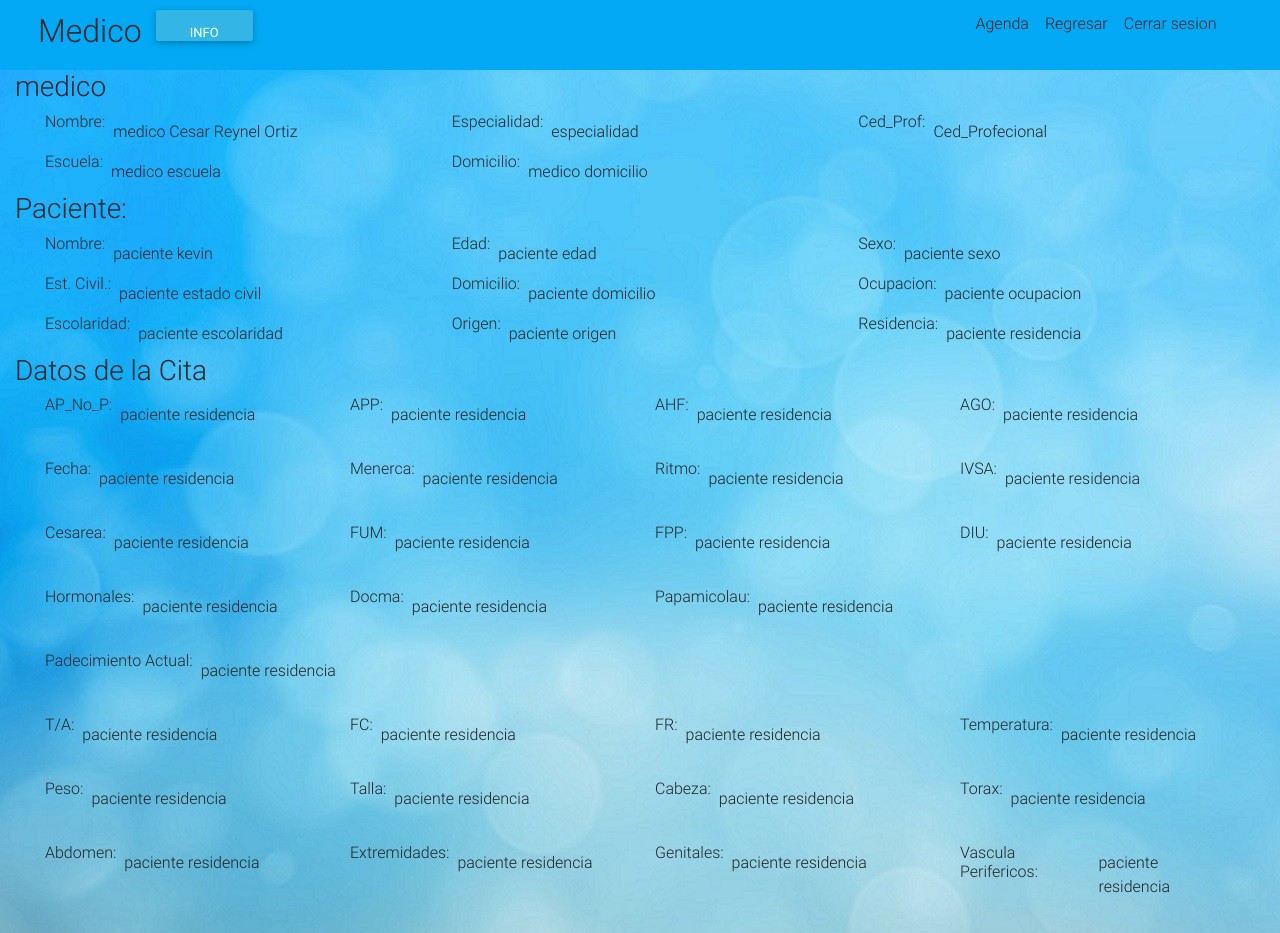
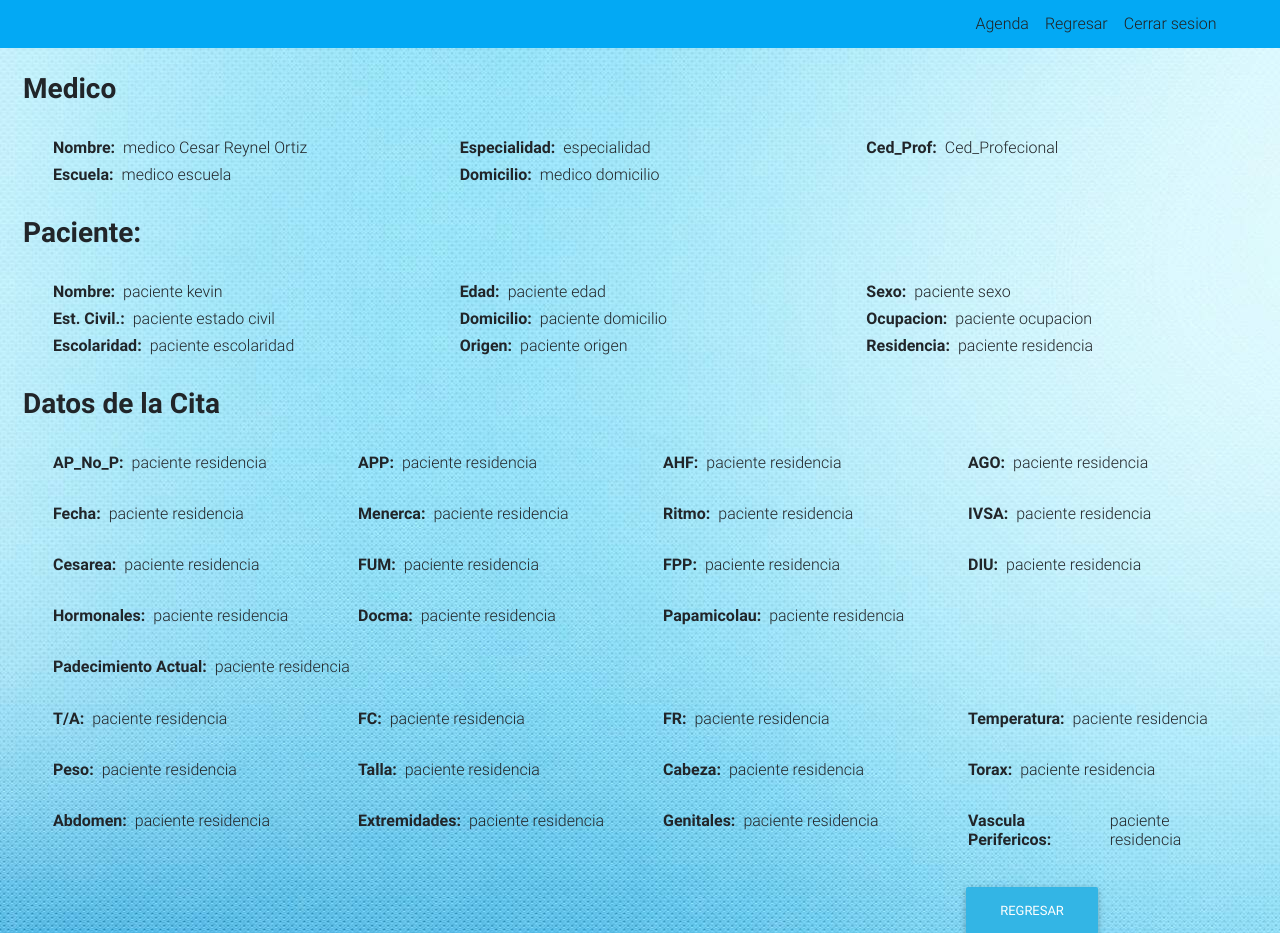
Before and after one commit to kevinjmr/clinica, a PHP site: page /vercita.php in a window 1280 px wide; the page is wider, and only the part inside the window is pictured. Shown: the top 933 px of that part. Run offline with PHP 8.4, Linux system fonts and the light colour scheme.

Commit message:
cambia men

```diff
--- a/vercita.php
+++ b/vercita.php
@@ -26,9 +26,7 @@
 	<nav class="light-blue site-header py-1">
       <div class="col-12 container d-flex flex-column flex-md-row">
         <div class="col-9 container d-flex flex-column flex-md-row">
-          <h2 class="py-2 px-2 d-none d-md-inline-block" href="#modal-select-paciente" data-toggle="modal" >Medico</h2>
-          <button type="button" class="btn btn-info" style="max-width: 40%; max-height:  50%;" data-dismiss="modal">info</button>
-        </div>
+          </div>
         <div class="col-5 container d-flex flex-column flex-md-row">
           <a class="text-dark py-2 px-2 d-none d-md-inline-block" href="#">Agenda</a>
           <a class="text-dark py-2 px-2 d-none d-md-inline-block" href="#">Regresar</a>
@@ -36,21 +34,22 @@
         </div>
       </div>
   </nav>
-
+<br>
 <div class="col-12  flex-md-row">
-<h3>medico</h3>
+<h3 class="font-weight-bold px-2">Medico</h3>
+<br>
   <div class="col-12 container d-flex flex-column flex-md-row">
   	<div class="col-4 container d-flex flex-column flex-md-row">
-  	<h6>Nombre:</h6>
-  	<a class="text-dark py-2 px-2 d-none d-md-inline-block" href="#">medico Cesar Reynel Ortiz</a>
+  	<h6 class="font-weight-bold px-2">Nombre:</h6>
+  	<h6 name="">medico Cesar Reynel Ortiz</a>
   </div>
   <div class="col-4 container d-flex flex-column flex-md-row">
-  <h6>Especialidad:</h6>
-  	<a class="text-dark py-2 px-2 d-none d-md-inline-block" href="#">especialidad</a>
+  <h6 class="font-weight-bold px-2">Especialidad:</h6>
+  	<h6 name="">especialidad</a>
   </div>
   <div class="col-4 container d-flex flex-column flex-md-row">
-  <h6>Ced_Prof:</h6>
-  	<a class="text-dark py-2 px-2 d-none d-md-inline-block" href="#">Ced_Profecional</a>
+  <h6 class="font-weight-bold px-2">Ced_Prof:</h6>
+  	<h6 name="">Ced_Profecional</a>
   </div>
   </div>
 
@@ -58,144 +57,147 @@
 
   <div class="col-12 container d-flex flex-column flex-md-row">
   	<div class="col-4 container d-flex flex-column flex-md-row">
-  	<h6>Escuela:</h6>
-  	<a class="text-dark py-2 px-2 d-none d-md-inline-block" href="#">medico escuela</a>
+  	<h6 class="font-weight-bold px-2">Escuela:</h6>
+  	<h6 name="">medico escuela</a>
   </div>
   <div class="col-4 container d-flex flex-column flex-md-row">
-  <h6>Domicilio:</h6>
-  	<a class="text-dark py-2 px-2 d-none d-md-inline-block" href="#">medico domicilio</a>
+  <h6 class="font-weight-bold px-2">Domicilio:</h6>
+  	<h6 name="">medico domicilio</a>
   </div>
   <div class="col-4 container d-flex flex-column flex-md-row">
-  	<a class="text-dark py-2 px-2 d-none d-md-inline-block" href="#"></a>
+  	<h6 name=""></a>
   </div>
   </div>
-<h3>Paciente:</h3>
+  <br>
+<h3 class="font-weight-bold px-2">Paciente:</h3>
+<br>
   <div class="col-12 container d-flex flex-column flex-md-row">
   	<div class="col-4 container d-flex flex-column flex-md-row">
-  	<h6>Nombre:</h6>
-  	<a class="text-dark py-2 px-2 d-none d-md-inline-block" href="#">paciente kevin</a>
+  	<h6 class="font-weight-bold px-2">Nombre:</h6>
+  	<h6 name="">paciente kevin</a>
   </div>
   <div class="col-4 container d-flex flex-column flex-md-row">
-  <h6>Edad:</h6>
-  	<a class="text-dark py-2 px-2 d-none d-md-inline-block" href="#">paciente edad</a>
+  <h6 class="font-weight-bold px-2">Edad:</h6>
+  	<h6 name="">paciente edad</a>
   </div>
   <div class="col-4 container d-flex flex-column flex-md-row">
-  <h6>Sexo:</h6>
-  	<a class="text-dark py-2 px-2 d-none d-md-inline-block" href="#">paciente sexo</a>
+  <h6 class="font-weight-bold px-2">Sexo:</h6>
+  	<h6 name="">paciente sexo</a>
   </div>
   </div>
 
   <div class="col-12 container d-flex flex-column flex-md-row">
   	<div class="col-4 container d-flex flex-column flex-md-row">
-  	<h6>Est. Civil.:</h6>
-  	<a class="text-dark py-2 px-2 d-none d-md-inline-block" href="#">paciente estado civil</a>
+  	<h6 class="font-weight-bold px-2">Est. Civil.:</h6>
+  	<h6 name="">paciente estado civil</a>
   </div>
   <div class="col-4 container d-flex flex-column flex-md-row">
-  <h6>Domicilio:</h6>
-  	<a class="text-dark py-2 px-2 d-none d-md-inline-block" href="#">paciente domicilio</a>
+  <h6 class="font-weight-bold px-2">Domicilio:</h6>
+  	<h6 name="">paciente domicilio</a>
   </div>
   <div class="col-4 container d-flex flex-column flex-md-row">
-  <h6>Ocupacion:</h6>
-  	<a class="text-dark py-2 px-2 d-none d-md-inline-block" href="#">paciente ocupacion</a>
+  <h6 class="font-weight-bold px-2">Ocupacion:</h6>
+  	<h6 name="">paciente ocupacion</a>
   </div>
   </div>
 
 
   <div class="col-12 container d-flex flex-column flex-md-row">
   	<div class="col-4 container d-flex flex-column flex-md-row">
-  	<h6>Escolaridad:</h6>
-  	<a class="text-dark py-2 px-2 d-none d-md-inline-block" href="#">paciente escolaridad</a>
+  	<h6 class="font-weight-bold px-2">Escolaridad:</h6>
+  	<h6 name="">paciente escolaridad</a>
   </div>
   <div class="col-4 container d-flex flex-column flex-md-row">
-  <h6>Origen:</h6>
-  	<a class="text-dark py-2 px-2 d-none d-md-inline-block" href="#">paciente origen</a>
+  <h6 class="font-weight-bold px-2">Origen:</h6>
+  	<h6 name="">paciente origen</a>
   </div>
   <div class="col-4 container d-flex flex-column flex-md-row">
-  <h6>Residencia:</h6>
-  	<a class="text-dark py-2 px-2 d-none d-md-inline-block" href="#">paciente residencia</a>
+  <h6 class="font-weight-bold px-2">Residencia:</h6>
+  	<h6 name="">paciente residencia</a>
   </div>
   </div>
-
-<h3>Datos de la Cita</h3>
+<br>
+<h3 class="font-weight-bold px-2">Datos de la Cita</h3>
+<br>
   <div class="col-12 container d-flex flex-column flex-md-row">
   	<div class="col-3 container d-flex flex-column flex-md-row">
-    <h6>AP_No_P:</h6>
-    <a class="text-dark py-2 px-2 d-none d-md-inline-block" href="#">paciente residencia</a>
+    <h6 class="font-weight-bold px-2">AP_No_P:</h6>
+    <h6 name="">paciente residencia</a>
   	</div>
 
   <div class="col-3 container d-flex flex-column flex-md-row">
-  <h6>APP:</h6>
-    <a class="text-dark py-2 px-2 d-none d-md-inline-block" href="#">paciente residencia</a>
+  <h6 class="font-weight-bold px-2">APP:</h6>
+    <h6 name="">paciente residencia</a>
 
   	</div>
 
   <div class="col-3 container d-flex flex-column flex-md-row">
-  <h6>AHF:</h6>
-    <a class="text-dark py-2 px-2 d-none d-md-inline-block" href="#">paciente residencia</a>
+  <h6 class="font-weight-bold px-2">AHF:</h6>
+    <h6 name="">paciente residencia</a>
   	</div>
    <div class="col-3 container d-flex flex-column flex-md-row">
-   <h6>AGO:</h6>
-    <a class="text-dark py-2 px-2 d-none d-md-inline-block" href="#">paciente residencia</a>
+   <h6 class="font-weight-bold px-2">AGO:</h6>
+    <h6 name="">paciente residencia</a>
   </div>
   </div>
   <br>
   <div class="col-12 container d-flex flex-column flex-md-row">
   	<div class="col-3 container d-flex flex-column flex-md-row">
-    <h6>Fecha:</h6>
-    <a class="text-dark py-2 px-2 d-none d-md-inline-block" href="#">paciente residencia</a>
+    <h6 class="font-weight-bold px-2">Fecha:</h6>
+    <h6 name="">paciente residencia</a>
 
   	</div>
 
   <div class="col-3 container d-flex flex-column flex-md-row">
-  <h6>Menerca:</h6>
-    <a class="text-dark py-2 px-2 d-none d-md-inline-block" href="#">paciente residencia</a>
+  <h6 class="font-weight-bold px-2">Menerca:</h6>
+    <h6 name="">paciente residencia</a>
   	</div>
 
   <div class="col-3 container d-flex flex-column flex-md-row">
-  <h6>Ritmo:</h6>
-    <a class="text-dark py-2 px-2 d-none d-md-inline-block" href="#">paciente residencia</a>
+  <h6 class="font-weight-bold px-2">Ritmo:</h6>
+    <h6 name="">paciente residencia</a>
   	</div>
    <div class="col-3 container d-flex flex-column flex-md-row">
-   <h6>IVSA:</h6>
-    <a class="text-dark py-2 px-2 d-none d-md-inline-block" href="#">paciente residencia</a>
+   <h6 class="font-weight-bold px-2">IVSA:</h6>
+    <h6 name="">paciente residencia</a>
   </div>
   </div>
 <br>
   <div class="col-12 container d-flex flex-column flex-md-row">
   	<div class="col-3 container d-flex flex-column flex-md-row">
-    <h6>Cesarea:</h6>
-    <a class="text-dark py-2 px-2 d-none d-md-inline-block" href="#">paciente residencia</a>
+    <h6 class="font-weight-bold px-2">Cesarea:</h6>
+    <h6 name="">paciente residencia</a>
   	</div>
 
   <div class="col-3 container d-flex flex-column flex-md-row">
-  <h6>FUM:</h6>
-    <a class="text-dark py-2 px-2 d-none d-md-inline-block" href="#">paciente residencia</a>
+  <h6 class="font-weight-bold px-2">FUM:</h6>
+    <h6 name="">paciente residencia</a>
   	</div>
 
   <div class="col-3 container d-flex flex-column flex-md-row">
-  <h6>FPP:</h6>
-    <a class="text-dark py-2 px-2 d-none d-md-inline-block" href="#">paciente residencia</a>
+  <h6 class="font-weight-bold px-2">FPP:</h6>
+    <h6 name="">paciente residencia</a>
   	</div>
    <div class="col-3 container d-flex flex-column flex-md-row">
-   <h6>DIU:</h6>
-    <a class="text-dark py-2 px-2 d-none d-md-inline-block" href="#">paciente residencia</a>
+   <h6 class="font-weight-bold px-2">DIU:</h6>
+    <h6 name="">paciente residencia</a>
   </div>
   </div>
 <br>
   <div class="col-12 container d-flex flex-column flex-md-row">
   	<div class="col-3 container d-flex flex-column flex-md-row">
-    <h6>Hormonales:</h6>
-    <a class="text-dark py-2 px-2 d-none d-md-inline-block" href="#">paciente residencia</a>
+    <h6 class="font-weight-bold px-2">Hormonales:</h6>
+    <h6 name="">paciente residencia</a>
   	</div>
   <br>
   <div class="col-3 container d-flex flex-column flex-md-row">
-  <h6>Docma:</h6>
-    <a class="text-dark py-2 px-2 d-none d-md-inline-block" href="#">paciente residencia</a>
+  <h6 class="font-weight-bold px-2">Docma:</h6>
+    <h6 name="">paciente residencia</a>
   	</div>
 
   <div class="col-3 container d-flex flex-column flex-md-row">
-  <h6>Papamicolau:</h6>
-    <a class="text-dark py-2 px-2 d-none d-md-inline-block" href="#">paciente residencia</a>
+  <h6 class="font-weight-bold px-2">Papamicolau:</h6>
+    <h6 name="">paciente residencia</a>
   	</div>
    <div class="col-3 container d-flex flex-column flex-md-row">
   </div>
@@ -203,74 +205,74 @@
 <br>
   <div class="col-12 container d-flex flex-column flex-md-row">
   	<div class="col-12 container d-flex flex-column flex-md-row">
-    <h6>Padecimiento Actual:</h6>
-    <a class="text-dark py-2 px-2 d-none d-md-inline-block" href="#">paciente residencia</a>
+    <h6 class="font-weight-bold px-2">Padecimiento Actual:</h6>
+    <h6 name="">paciente residencia</a>
   	</div>
   </div>
 
   <br>
   <div class="col-12 container d-flex flex-column flex-md-row">
   	<div class="col-3 container d-flex flex-column flex-md-row">
-    <h6>T/A:</h6>
-    <a class="text-dark py-2 px-2 d-none d-md-inline-block" href="#">paciente residencia</a>
+    <h6 class="font-weight-bold px-2">T/A:</h6>
+    <h6 name="">paciente residencia</a>
   	</div>
   <br>
   <div class="col-3 container d-flex flex-column flex-md-row">
-  <h6>FC:</h6>
-    <a class="text-dark py-2 px-2 d-none d-md-inline-block" href="#">paciente residencia</a>
+  <h6 class="font-weight-bold px-2">FC:</h6>
+    <h6 name="">paciente residencia</a>
   	</div>
 
   <div class="col-3 container d-flex flex-column flex-md-row">
-  <h6>FR:</h6>
-    <a class="text-dark py-2 px-2 d-none d-md-inline-block" href="#">paciente residencia</a>
+  <h6 class="font-weight-bold px-2">FR:</h6>
+    <h6 name="">paciente residencia</a>
   	</div>
    <div class="col-3 container d-flex flex-column flex-md-row">
-   <h6>Temperatura:</h6>
-    <a class="text-dark py-2 px-2 d-none d-md-inline-block" href="#">paciente residencia</a>
+   <h6 class="font-weight-bold px-2">Temperatura:</h6>
+    <h6 name="">paciente residencia</a>
   </div>
   </div>
 <br>
 
 <div class="col-12 container d-flex flex-column flex-md-row">
   	<div class="col-3 container d-flex flex-column flex-md-row">
-    <h6>Peso:</h6>
-    <a class="text-dark py-2 px-2 d-none d-md-inline-block" href="#">paciente residencia</a>
+    <h6 class="font-weight-bold px-2">Peso:</h6>
+    <h6 name="">paciente residencia</a>
   	</div>
   <br>
   <div class="col-3 container d-flex flex-column flex-md-row">
-  <h6>Talla:</h6>
-    <a class="text-dark py-2 px-2 d-none d-md-inline-block" href="#">paciente residencia</a>
+  <h6 class="font-weight-bold px-2">Talla:</h6>
+    <h6 name="">paciente residencia</a>
   	</div>
 
   <div class="col-3 container d-flex flex-column flex-md-row">
-  <h6>Cabeza:</h6>
-    <a class="text-dark py-2 px-2 d-none d-md-inline-block" href="#">paciente residencia</a>
+  <h6 class="font-weight-bold px-2">Cabeza:</h6>
+    <h6 name="">paciente residencia</a>
   	</div>
    <div class="col-3 container d-flex flex-column flex-md-row">
-   <h6>Torax:</h6>
-    <a class="text-dark py-2 px-2 d-none d-md-inline-block" href="#">paciente residencia</a>
+   <h6 class="font-weight-bold px-2">Torax:</h6>
+    <h6 name="">paciente residencia</a>
   </div>
   </div>
 <br>
 
 <div class="col-12 container d-flex flex-column flex-md-row">
   	<div class="col-3 container d-flex flex-column flex-md-row">
-    <h6>Abdomen:</h6>
-    <a class="text-dark py-2 px-2 d-none d-md-inline-block" href="#">paciente residencia</a>
+    <h6 class="font-weight-bold px-2">Abdomen:</h6>
+    <h6 name="">paciente residencia</a>
   	</div>
   <br>
   <div class="col-3 container d-flex flex-column flex-md-row">
-  <h6>Extremidades:</h6>
-    <a class="text-dark py-2 px-2 d-none d-md-inline-block" href="#">paciente residencia</a>
+  <h6 class="font-weight-bold px-2">Extremidades:</h6>
+    <h6 name="">paciente residencia</a>
   	</div>
 
   <div class="col-3 container d-flex flex-column flex-md-row">
-  <h6>Genitales:</h6>
-    <a class="text-dark py-2 px-2 d-none d-md-inline-block" href="#">paciente residencia</a>
+  <h6 class="font-weight-bold px-2">Genitales:</h6>
+    <h6 name="">paciente residencia</a>
   	</div>
    <div class="col-3 container d-flex flex-column flex-md-row">
-   <h6>Vascula Perifericos:</h6>
-    <a class="text-dark py-2 px-2 d-none d-md-inline-block" href="#">paciente residencia</a>
+   <h6 class="font-weight-bold px-2">Vascula Perifericos:</h6>
+    <h6 name="">paciente residencia</a>
   </div>
   </div>
 <br>
```
Also changed, not shown: expediente.php (+5 -3 lines), src/fondo.jpg, src/fondo2.jpg (deleted).
